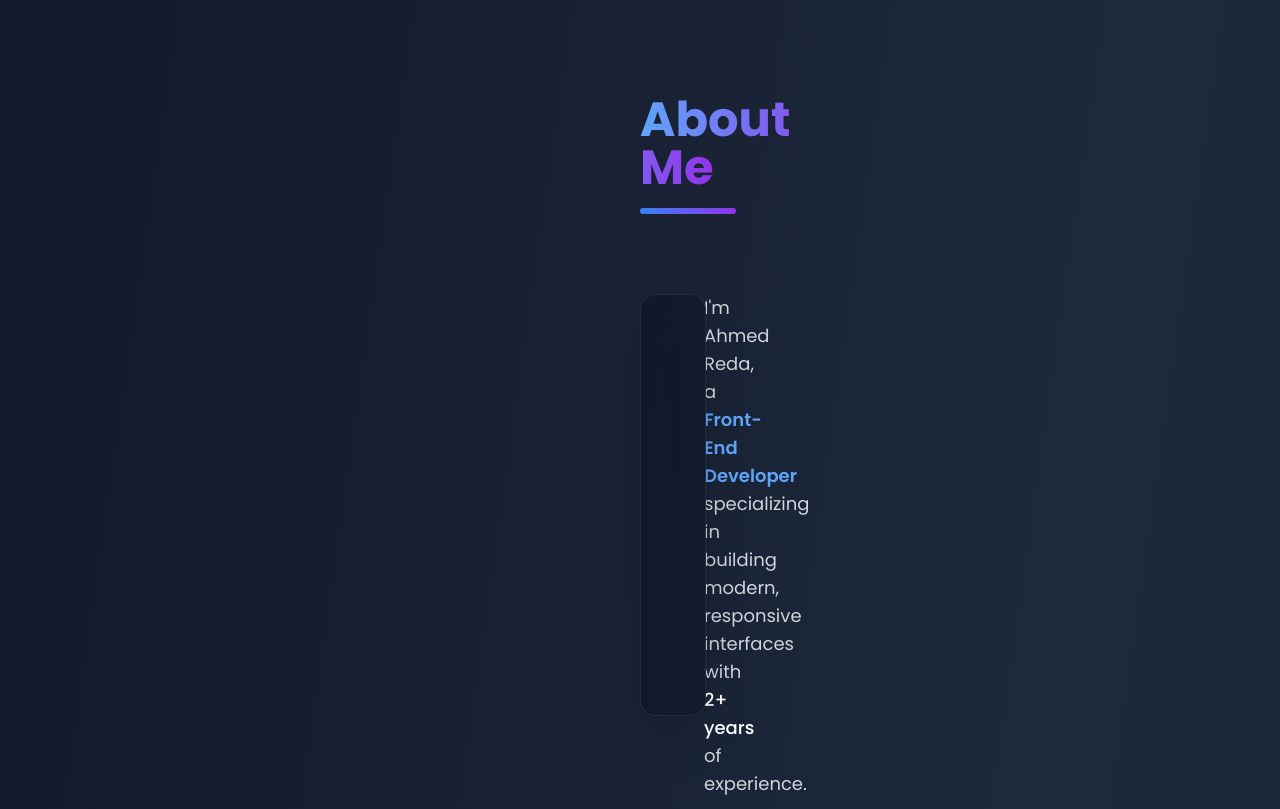
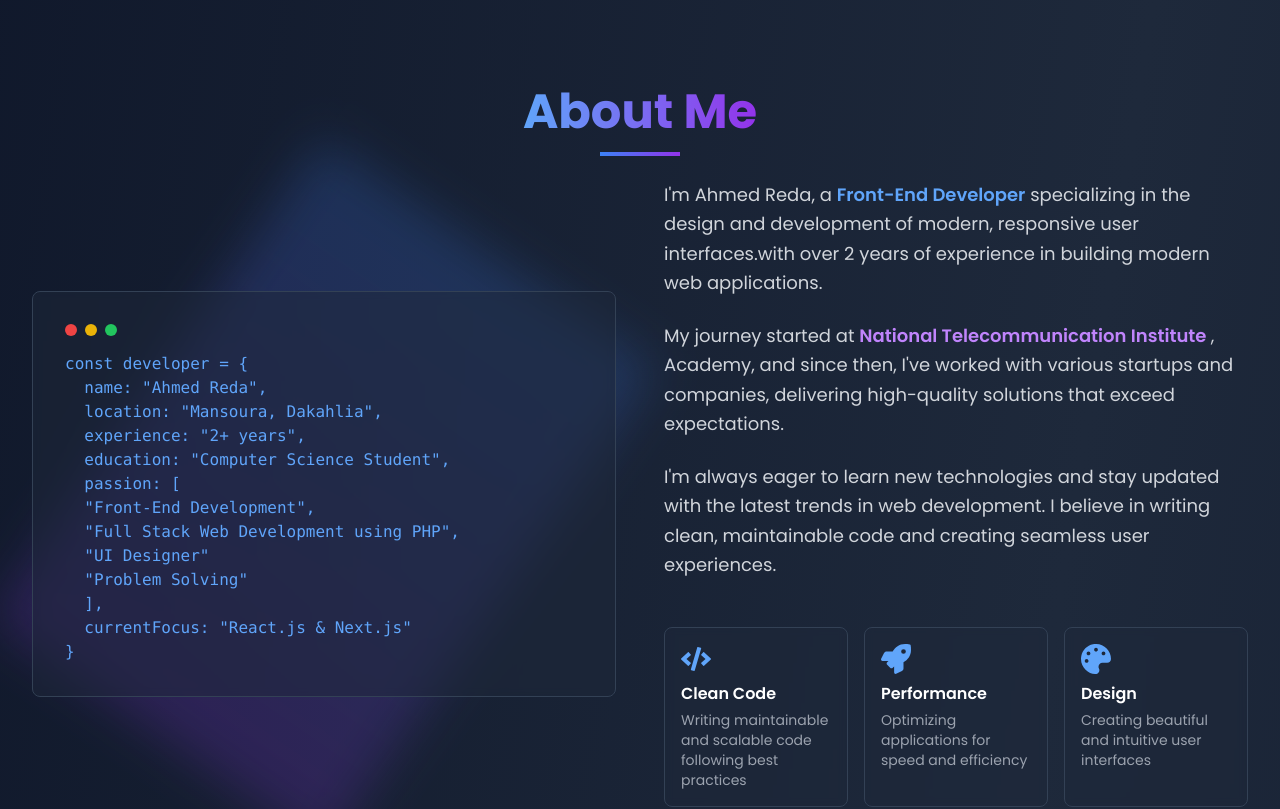
Before and after one commit to Ahmedredaa119/portfolio-react-, a React (Vite) app: page / in a window 1280 px wide. Shown: the part 800-1609 px from the top of the page. Built offline with nearby package versions, Linux system fonts and the light colour scheme.

Commit message:
Update About.tsx

```diff
--- a/src/components/About.tsx
+++ b/src/components/About.tsx
@@ -26,49 +26,49 @@ const About = () => {
   ];
 
   return (
-    <section id="about" className="py-16 md:py-24 relative overflow-hidden">
-      <div className="max-w-7 px-4 sm:px-6 lg:px-8 mx-auto" ref={ref}>
-        {/* Header Section */}
+<section id="about" className="py-12 md:py-20 mt-2 px-4 md:px-0 relative overflow-hidden">
+     <div className="max-w-7xl mx-auto px-4 sm:px-6 lg:px-8" ref={ref}>
         <motion.div
-          initial={{ opacity: 0, y: 30 }}
+          initial={{ opacity: 0, y: 50 }}
           animate={isInView ? { opacity: 1, y: 0 } : {}}
           transition={{ duration: 0.5 }}
-          className="text-center mb-12 md:mb-20"
+          className="relative order-2 md:order-1"
         >
-          <h2 className="mb-4">
-            <span className="bg-gradient-to-r from-blue-400 to-purple-600 bg-clip-text text-transparent text-3xl sm:text-4xl md:text-5xl font-bold">
+          <h2 className="text-center  mb-4 md:mb-4">
+            <span className="bg-gradient-to-r from-blue-400 to-purple-600 bg-clip-text text-transparent text-2xl sm:text-3xl md:text-5xl font-bold mb-4 text-center">
               About Me
             </span>
           </h2>
-          <div className="w-16 md:w-24 h-1.5 bg-gradient-to-r from-blue-500 to-purple-600 mx-auto rounded-full" />
+          <div className="w-20 md:w-200 h-1 bg-gradient-to-r from-blue-500 to-purple-600 mx-auto" />
         </motion.div>
-
-        <div className="grid md:grid-cols-2 gap-10 md:gap-16 items-start">
-          {/* Left Side - Code Window */}
+<br />
+            <div className="grid md:grid-cols-2 gap-6 md:gap-12 items-center">
+          {/* Left Side - Image/Animation */}
           <motion.div
             initial={{ opacity: 0, x: -50 }}
             animate={isInView ? { opacity: 1, x: 0 } : {}}
             transition={{ duration: 0.5, delay: 0.2 }}
-            className="relative w-full max-w-lg mx-auto md:mx-0"
+            className="relative"
           >
-            <div className="relative group">
+            <div className="relative">
               <motion.div
-                animate={{ rotate: [0, 360] }}
+                animate={{
+                  rotate: [0, 360],
+                }}
                 transition={{ duration: 20, repeat: Infinity, ease: 'linear' }}
-                className="absolute inset-0 rounded-2xl bg-gradient-to-r from-blue-500/20 to-purple-600/20 blur-2xl group-hover:from-blue-500/30 group-hover:to-purple-600/30 transition-all"
+                className="absolute inset-0 rounded-lg bg-gradient-to-r from-blue-500/20 to-purple-600/20 blur-xl"
               />
-              <div className="relative bg-slate-900/80 backdrop-blur-xl rounded-2xl p-5 sm:p-8 border border-slate-700/50 shadow-2xl">
-                <div className="flex items-center space-x-2 mb-6">
-                  <div className="w-3 h-3 rounded-full bg-red-500 shadow-lg shadow-red-500/20" />
-                  <div className="w-3 h-3 rounded-full bg-yellow-500 shadow-lg shadow-yellow-500/20" />
-                  <div className="w-3 h-3 rounded-full bg-green-500 shadow-lg shadow-green-500/20" />
-                </div>
-                <div className="text-blue-400 overflow-x-auto custom-scrollbar">
-                  <pre className="text-[10px] sm:text-xs md:text-sm leading-relaxed font-mono">
+              <div className="relative bg-slate-800/50 backdrop-blur-sm rounded-lg p-8 border border-slate-700">
+                <div className="space-y-4">
+                  <div className="flex items-center space-x-2">
+                    <div className="w-3 h-3 rounded-full bg-red-500" />
+                    <div className="w-3 h-3 rounded-full bg-yellow-500" />
+                    <div className="w-3 h-3 rounded-full bg-green-500" />
+                  </div>
+                  <div className="text-blue-400 text-sm">
+                <pre className="text-xs sm:text-sm md:text-base">
                     <code>{`const developer = {
-
-
- name: "Ahmed Reda",
+  name: "Ahmed Reda",
   location: "Mansoura, Dakahlia",
   experience: "2+ years",
   education: "Computer Science Student",
@@ -79,9 +79,9 @@ const About = () => {
   "Problem Solving"
   ],
   currentFocus: "React.js & Next.js"
-
 }`}</code>
                   </pre>
+                  </div>
                 </div>
               </div>
             </div>
@@ -92,16 +92,17 @@ const About = () => {
             initial={{ opacity: 0, x: 50 }}
             animate={isInView ? { opacity: 1, x: 0 } : {}}
             transition={{ duration: 0.5, delay: 0.4 }}
-            className="flex flex-col space-y-6 text-left"
+            className="space-y-6"
           >
-            <div className="space-y-4 text-gray-300 text-base md:text-lg leading-relaxed">
-              <p>
-                I'm Ahmed Reda, a <span className="text-blue-400 font-semibold">Front-End Developer</span> specializing in building modern, responsive interfaces with <span className="text-white font-medium">2+ years</span> of experience.
-              </p>
-              <p>
-                My journey started at the <span className="text-purple-400 font-semibold">National Telecommunication Institute</span>. I focus on delivering high-quality solutions that balance performance and design.
-              </p>
-            </div>
+            <p className="text-gray-300 text-lg leading-relaxed">
+             I'm Ahmed Reda, a <span className="text-blue-400 font-semibold">Front-End Developer</span>  specializing in the design and development of modern, responsive user interfaces.with over 2 years of experience in building modern web applications.
+            </p>
+            <p className="text-gray-300 text-lg leading-relaxed">
+              My journey started at <span className="text-purple-400 font-semibold"> National Telecommunication Institute </span>, Academy, and since then, I've worked with various startups and companies, delivering high-quality solutions that exceed expectations.
+            </p>
+            <p className="text-gray-300 text-lg leading-relaxed">
+             I'm always eager to learn new technologies and stay updated with the latest trends in web development. I believe in writing clean, maintainable code and creating seamless user experiences.
+            </p>
 
             {/* Features Grid */}
             <div className="grid grid-cols-1 sm:grid-cols-3 gap-4 pt-6">
@@ -111,12 +112,12 @@ const About = () => {
                   initial={{ opacity: 0, y: 20 }}
                   animate={isInView ? { opacity: 1, y: 0 } : {}}
                   transition={{ duration: 0.5, delay: 0.6 + index * 0.1 }}
-                  whileHover={{ y: -5 }}
-                  className="bg-slate-800/40 backdrop-blur-sm rounded-xl p-4 border border-slate-700/50 hover:border-blue-500/50 transition-all duration-300"
+                  whileHover={{ scale: 1.05 }}
+                  className="bg-slate-800/50 backdrop-blur-sm rounded-lg p-4 border border-slate-700 hover:border-blue-500/50 transition-colors duration-300"
                 >
-                  <feature.icon className="text-blue-400 text-2xl mb-3" />
-                  <h3 className="text-white font-bold text-sm mb-1">{feature.title}</h3>
-                  <p className="text-gray-400 text-xs leading-tight">{feature.description}</p>
+                  <feature.icon className="text-blue-400 text-3xl mb-2" />
+                  <h3 className="text-white font-semibold mb-1">{feature.title}</h3>
+                  <p className="text-gray-400 text-sm">{feature.description}</p>
                 </motion.div>
               ))}
             </div>
```
